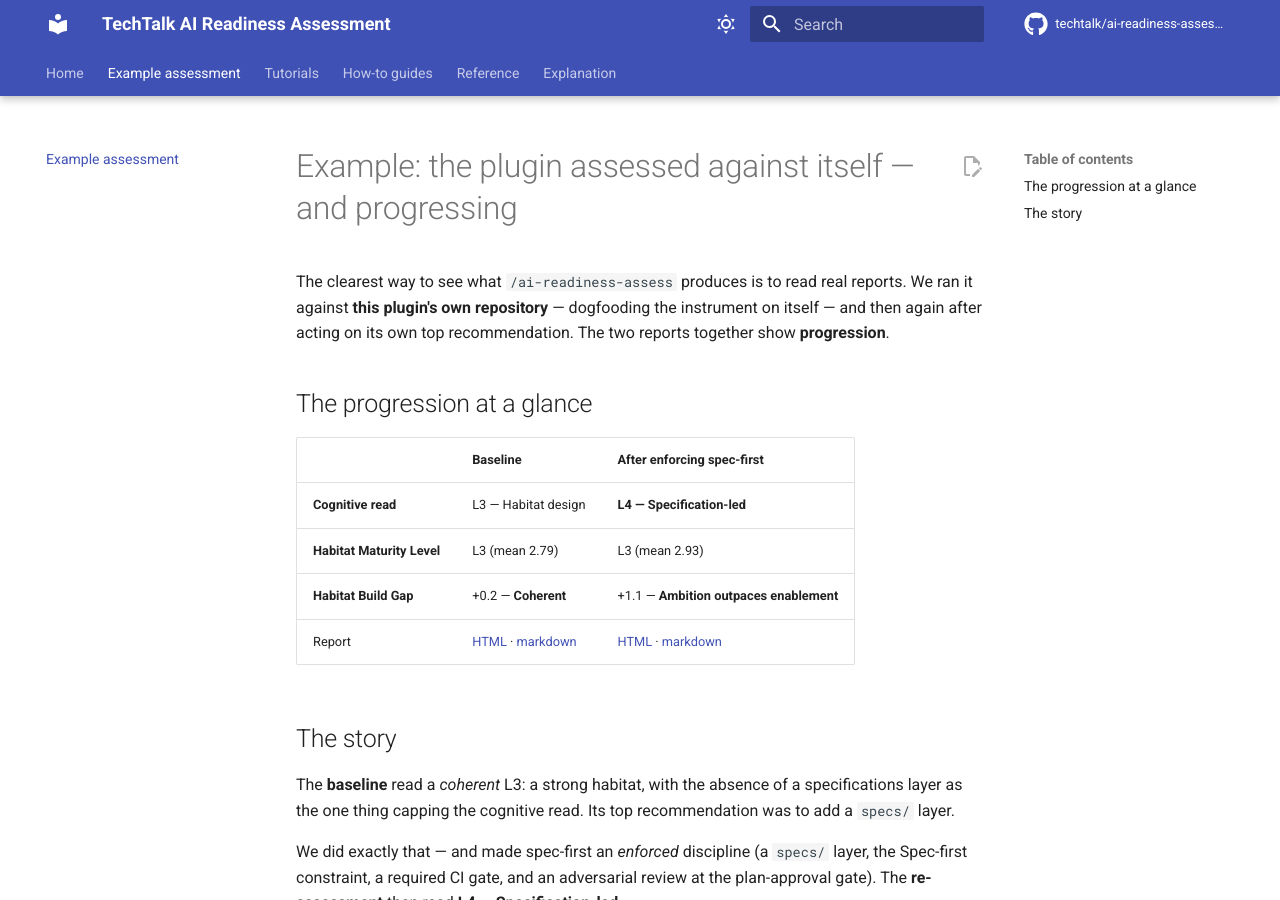
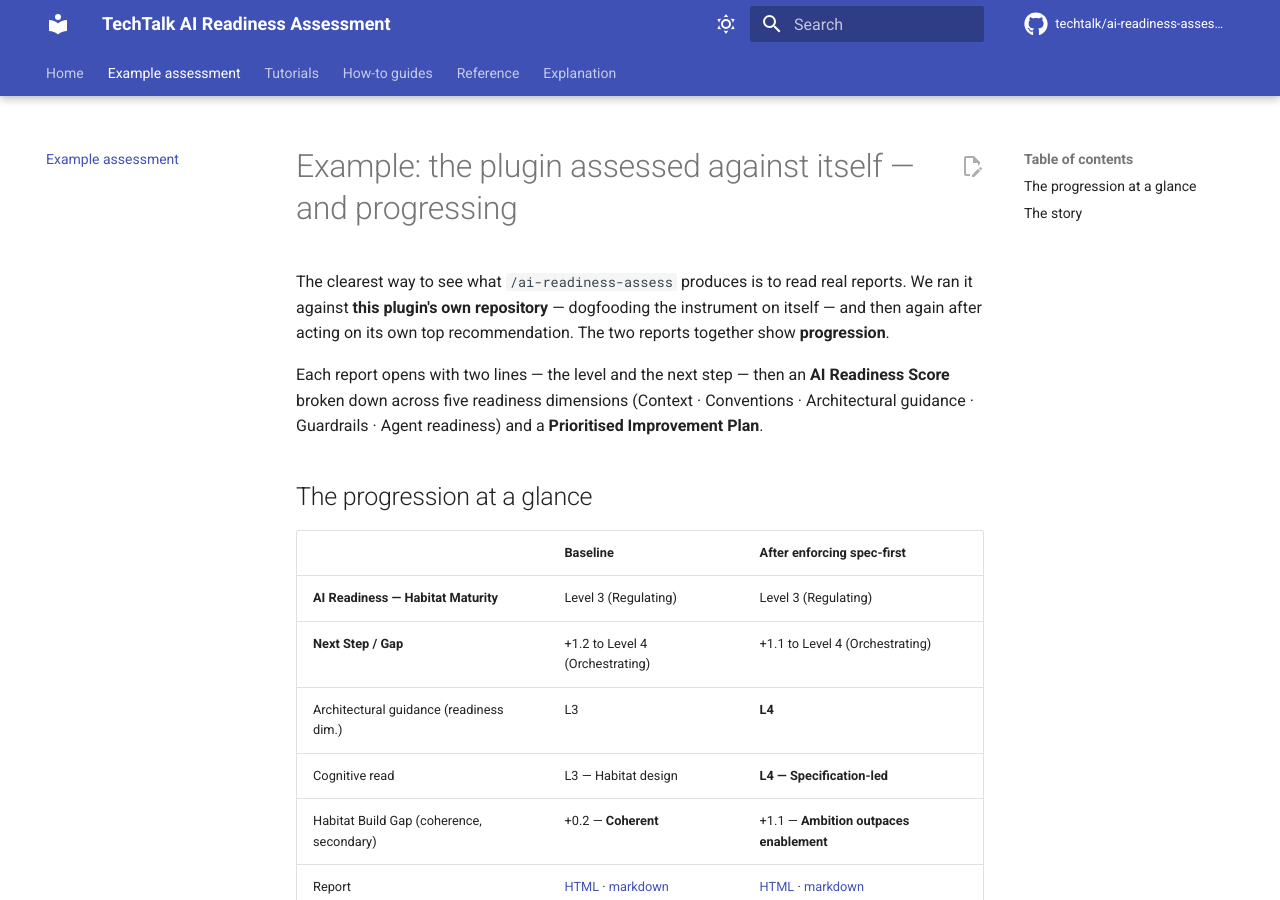
Before and after one commit to techtalk/ai-readiness-assessment, an MkDocs documentation site: the page built from docs/examples.md, in a window 1280 px wide and 900 px high. Built offline with MkDocs 1.6.1 and Material for MkDocs 9.7.7, drawn with Linux system fonts in a browser that asks for light colours; comment, search, counter and statistics services are not loaded.

Commit message:
Align the narrative example surfaces with the AI Readiness language (#40)
Updates the docs examples page and the README example table to lead with
"AI Readiness — Habitat Maturity: Level N (Verb)" and "Next Step / Gap",
keep the Habitat Build Gap as a secondary coherence row, and mention the
AI Readiness Score (five readiness dimensions) and the Prioritised
Improvement Plan. Docs-only.

```diff
--- a/docs/examples.md
+++ b/docs/examples.md
@@ -5,13 +5,20 @@ real reports. We ran it against **this plugin's own repository** —
 dogfooding the instrument on itself — and then again after acting on its
 own top recommendation. The two reports together show **progression**.
 
+Each report opens with two lines — the level and the next step — then an
+**AI Readiness Score** broken down across five readiness dimensions
+(Context · Conventions · Architectural guidance · Guardrails · Agent
+readiness) and a **Prioritised Improvement Plan**.
+
 ## The progression at a glance
 
 | | Baseline | After enforcing spec-first |
 | --- | --- | --- |
-| **Cognitive read** | L3 — Habitat design | **L4 — Specification-led** |
-| **Habitat Maturity Level** | L3 (mean 2.79) | L3 (mean 2.93) |
-| **Habitat Build Gap** | +0.2 — **Coherent** | +1.1 — **Ambition outpaces enablement** |
+| **AI Readiness — Habitat Maturity** | Level 3 (Regulating) | Level 3 (Regulating) |
+| **Next Step / Gap** | +1.2 to Level 4 (Orchestrating) | +1.1 to Level 4 (Orchestrating) |
+| Architectural guidance (readiness dim.) | L3 | **L4** |
+| Cognitive read | L3 — Habitat design | **L4 — Specification-led** |
+| Habitat Build Gap (coherence, secondary) | +0.2 — **Coherent** | +1.1 — **Ambition outpaces enablement** |
 | Report | [HTML](examples/self-assessment.html) · [markdown](https://github.com/techtalk/ai-readiness-assessment/blob/main/assessments/2026-06-03-assessment.md) | [HTML](examples/self-assessment-2.html) · [markdown](https://github.com/techtalk/ai-readiness-assessment/blob/main/assessments/2026-06-03-assessment-2.md) |
 
 ## The story
```
Also changed, not shown: CHANGELOG.md (+3 -2 lines), README.md (+5 -1 lines).
